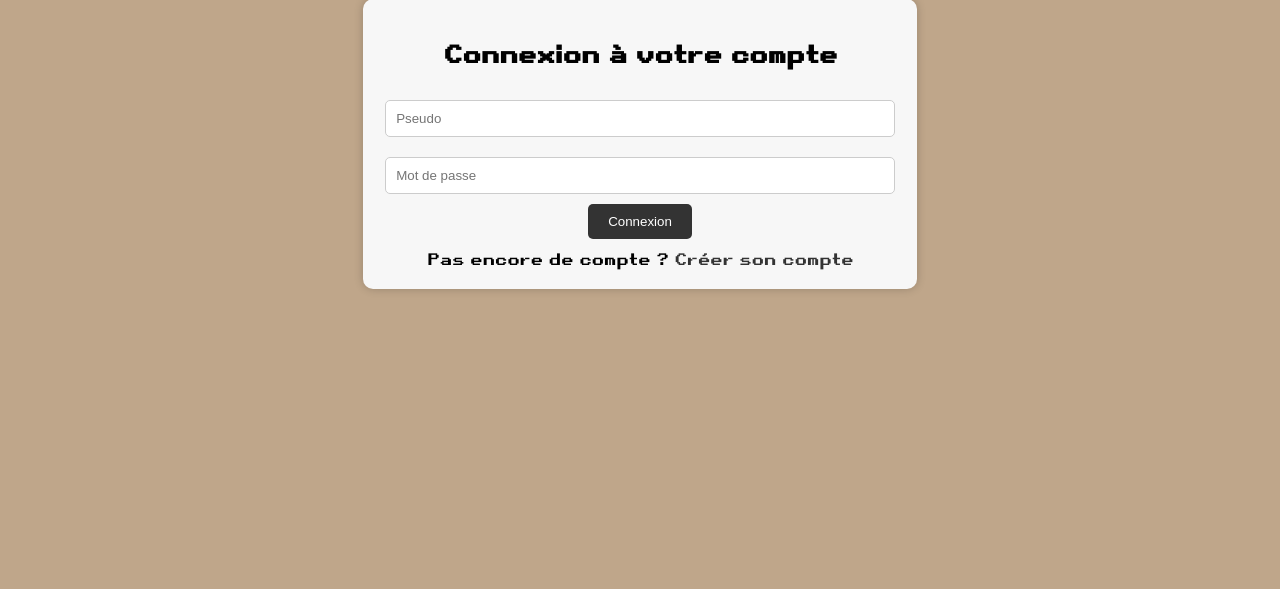
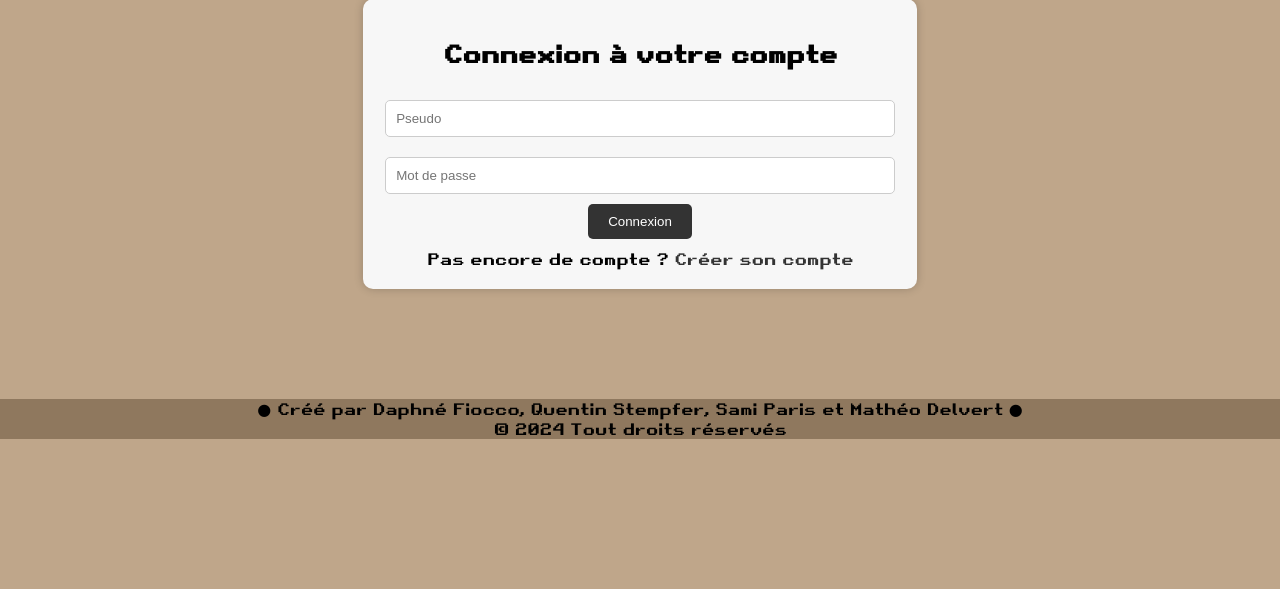
Before and after one commit to Kant1-18/EraTraveler, a Flask app: page / in a window 1280 px wide. Shown: the part 361-950 px from the top of the page. Before the commit the page ends 652 px from the top, so only its background shows below. Run offline with Flask 3, Linux system fonts and the light colour scheme.

Commit message:
fix footer

```diff
--- a/static/css/style.css
+++ b/static/css/style.css
@@ -31,7 +31,9 @@
 }
 
 body {
+    position: relative;
     font-family: 'MaPoliceRetro', cursive;
+    padding-bottom: 45px;
 }
 
 
@@ -112,8 +114,11 @@ body {
 }
 
 .footer {
+    background-color: rgb(143, 120, 94);
     position: fixed;
-    margin-left: 25%;
+    bottom: 0;
+    right: 0;
+    left:0;
 }
 
 .footer-items {
--- a/templates/base.html
+++ b/templates/base.html
@@ -41,7 +41,7 @@
     <footer class="footer">
         <div class="footer-items">
             <p>● Créé par Daphné Fiocco, Quentin Stempfer, Sami Paris et Mathéo Delvert ●</p>
-            <p>© Tout droits réservés</p>
+            <p>© 2024 Tout droits réservés</p>
         </div>
     </footer>
 
```
